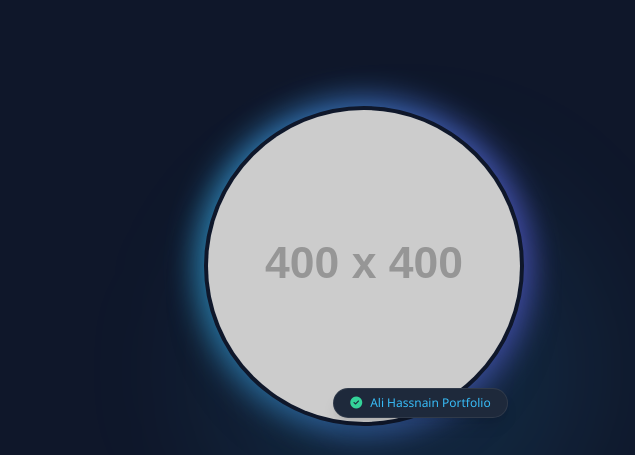
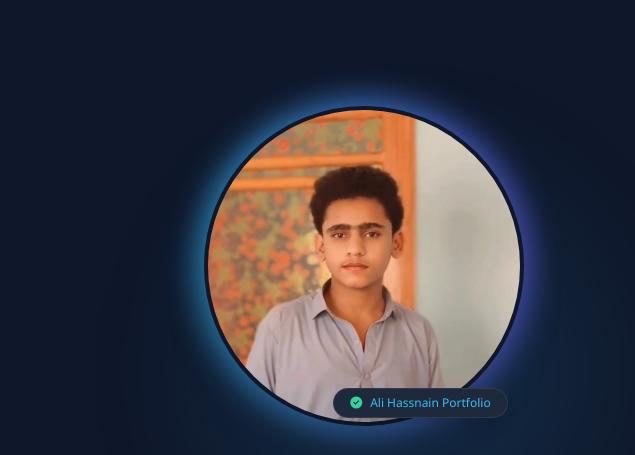
Before and after one commit to bughioalihassnain678-coder/Hassnain_Portfolio, a plain HTML site: page index.html in a window 1280 px wide. Shown: the part 118-573 px from the top of the page, 645-1280 px from the left. Drawn offline with nearby package versions, Linux system fonts and the light colour scheme; placeholder pictures from the web are drawn by us; a web font is replaced by a local one.

Commit message:
index.html

```diff
--- a/index.html
+++ b/index.html
@@ -179,7 +179,7 @@
                         <div class="absolute -inset-1.5 bg-gradient-to-r from-accentCyan to-accentBlue rounded-full filter blur-lg opacity-75 group-hover:opacity-100 transition duration-500"></div>
 
                         <div class="relative w-64 h-64 sm:w-80 sm:h-80 rounded-full overflow-hidden border-4 border-slateBg bg-cardDark shadow-2xl flex items-center justify-center">
-                            <img src="WhatsApp Image 2026-09-16 at 9.43.42 AM.jpeg"
+                            <img src="profile.jpg.jpeg"
                                  alt="Ali Hassnain"
                                  class="w-full h-full object-cover transition-transform duration-500 group-hover:scale-105"
                                  onerror="this.onerror=null; this.src='https://placehold.co/400x400/1e293b/38bdf8?text=Ali+Hassnain';">
```
